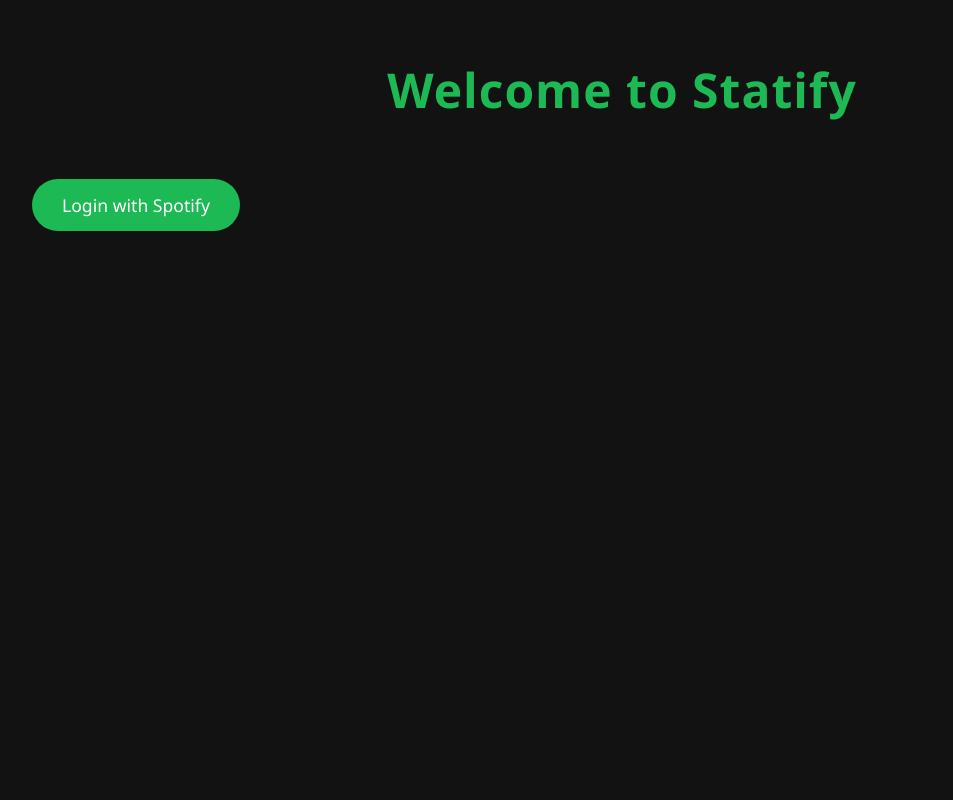
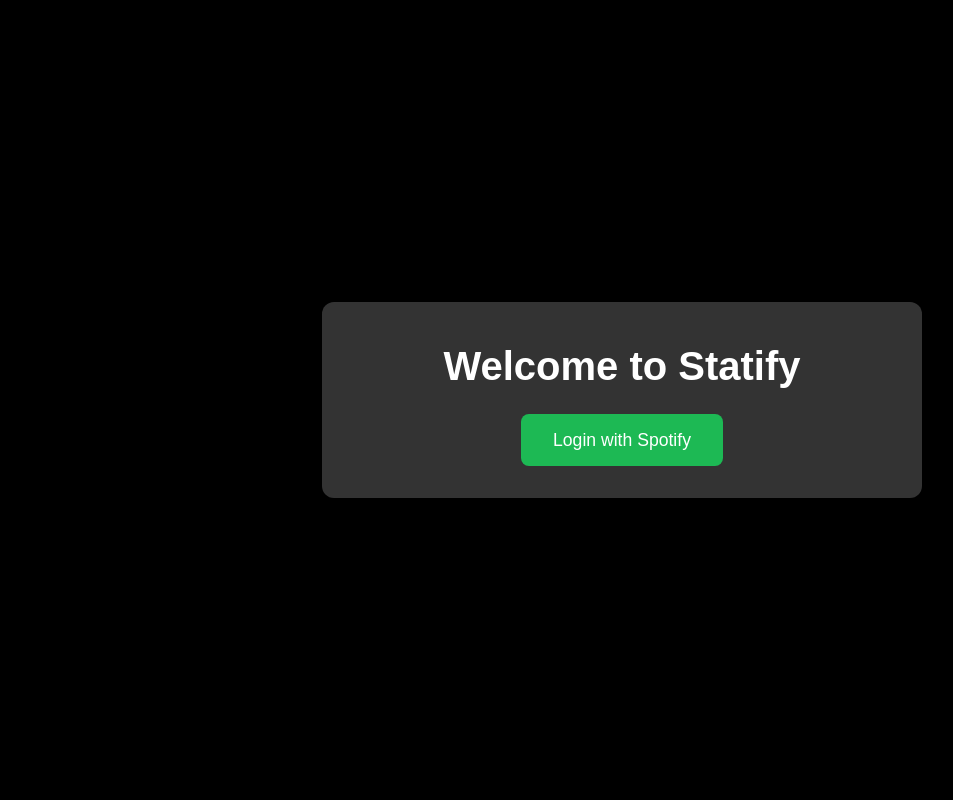
Before and after one commit to alexmeert/statifyapp, a Flask app: page / in a window 1280 px wide. Shown: the whole page, without its empty margins (18-971 px from the left). Run offline with Flask 3, Linux system fonts and the light colour scheme.

Commit message:
Updated all

```diff
--- a/static/index.css
+++ b/static/index.css
@@ -1,66 +1,64 @@
-body {
-    background-color: #121212; /* Use Spotify's dark theme color */
-    color: #fff; /* White text for better contrast */
-    font-family: 'Segoe UI', Roboto, Oxygen, Ubuntu, Cantarell, 'Open Sans', 'Helvetica Neue', sans-serif;
+/* General reset for margin and padding */
+* {
     margin: 0;
     padding: 0;
-    line-height: 1.6;
+    box-sizing: border-box;
 }
 
-/* Container to hold the content centered with max width */
-.container {
-    max-width: 1200px; /* Limit the width of the content */
-    margin: 0 auto; /* Center the container */
-    padding: 20px; /* Padding for spacing */
+body {
+    font-family: 'Arial', sans-serif;
+    background-color: #000; /* Light background for good readability */
+    line-height: 1.6;
+    display: flex;
+    justify-content: center;
+    align-items: center;
+    height: 100vh;
+    margin: 0;
 }
 
-/* Main heading styling */
-h1 {
-    text-align: center; /* Center the heading */
-    margin-bottom: 40px; /* More space below the heading */
-    color: #1db954; /* Spotify green color */
-    font-size: 3rem; /* Larger font size for impact */
-    font-weight: bold;
-    letter-spacing: 1px; /* Slight spacing for clarity */
+.container {
+    background-color: #333;
+    padding: 2rem;
+    border-radius: 12px;
+    box-shadow: 0 4px 6px rgba(0, 0, 0, 0.1);
+    text-align: center;
+    width: 100%;
+    max-width: 600px; /* Maximum width for larger screens */
 }
 
-/* Subheading styling (e.g., for section titles like Top Tracks, etc.) */
-h2 {
-    color: #1db954;
-    font-size: 2rem;
-    text-align: center;
-    margin-bottom: 30px;
+h1 {
+    font-size: 2.5rem;
+    color: #ffffff; /* Spotify green for branding consistency */
+    margin-bottom: 1rem;
     font-weight: 600;
 }
 
-/* General link styling */
+/* Login button styling */
 a {
-    display: inline-block; /* Inline-block for better control */
-    text-align: center; /* Center the text */
-    text-decoration: none; /* Remove the underline */
-    color: #fff; /* White text */
-    background-color: #1db954; /* Spotify green background */
-    padding: 12px 30px; /* Button-like padding */
-    border-radius: 30px; /* Rounded button */
-    margin: 10px 10px; /* Space around buttons */
+    display: inline-block;
+    background-color: #1DB954; /* Spotify green */
+    color: white;
+    padding: 0.75rem 2rem;
+    text-decoration: none;
+    border-radius: 8px;
     font-size: 1.1rem;
     font-weight: 500;
-    transition: background-color 0.4s ease; /* Smoother transition */
+    transition: background-color 0.3s ease, transform 0.3s ease;
 }
 
-/* Hover effect on buttons/links */
 a:hover {
-    background-color: #148a40; /* Slightly darker green */
-    box-shadow: 0 5px 15px rgba(0, 0, 0, 0.3); /* Shadow effect on hover */
+    background-color: #1aa34a;
+    transform: translateY(-2px); /* Slight lift effect on hover */
 }
 
-/* Style the list of items (e.g., tracks, albums) */
-ol {
-    list-style-type: decimal; /* Use decimal numbers for ordered list */
-    padding-left: 40px; /* Space before list items */
+/* Responsive Design */
+@media only screen and (max-width: 768px) {
+    h1 {
+        font-size: 2rem;
+    }
+
+    a {
+        padding: 0.75rem 1.5rem;
+        font-size: 1rem;
+    }
 }
-
-ol li {
-    margin-bottom: 15px; /* Space between items */
-    font-size: 1.2rem; /* Larger text for items */
-}
```
Also changed, not shown: static/script.js (+22 -0 lines), static/top_items.css (+93 -5 lines), templates/top_items.html (+6 -3 lines).
